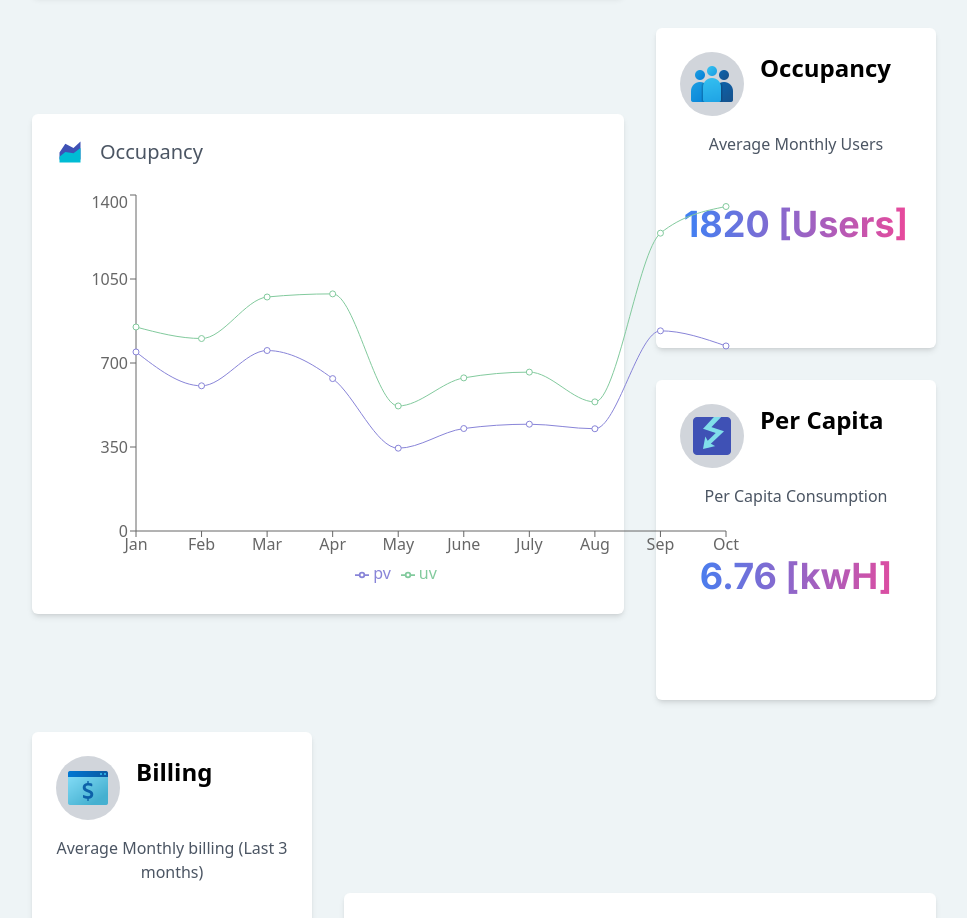
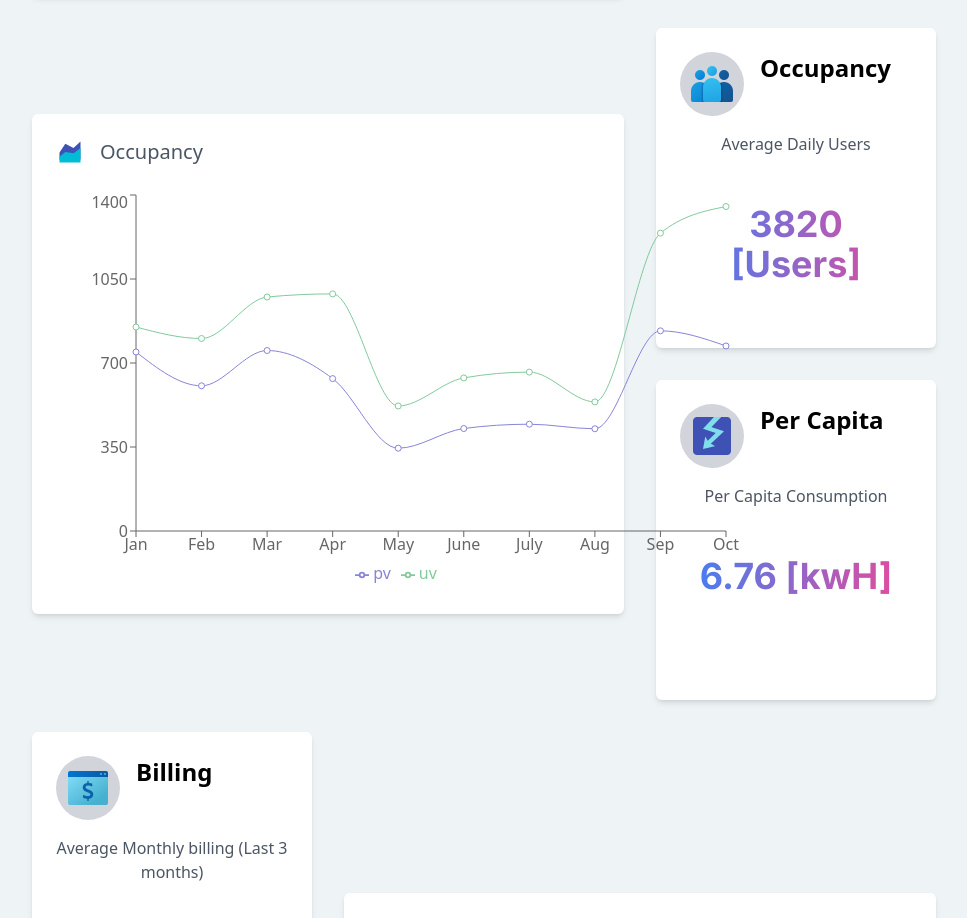
Before and after one commit to franknmungai/energy-management-app, a Next.js app: page /dashboard in a window 1280 px wide. Shown: the part 960-1878 px from the top of the page, without its empty margins (296-1263 px from the left). Built offline with nearby package versions, Linux system fonts and the light colour scheme.

Commit message:
[#update] fixed occupancy

```diff
--- a/pages/dashboard.tsx
+++ b/pages/dashboard.tsx
@@ -44,8 +44,8 @@ export default function Home() {
   const usersData = (
     <DataPanel
       title="Occupancy"
-      subtitle="Average Monthly Users"
-      data="1820 [Users]"
+      subtitle="Average Daily Users"
+      data="3820 [Users]"
       icon={
         <Image
           width={28}
```
